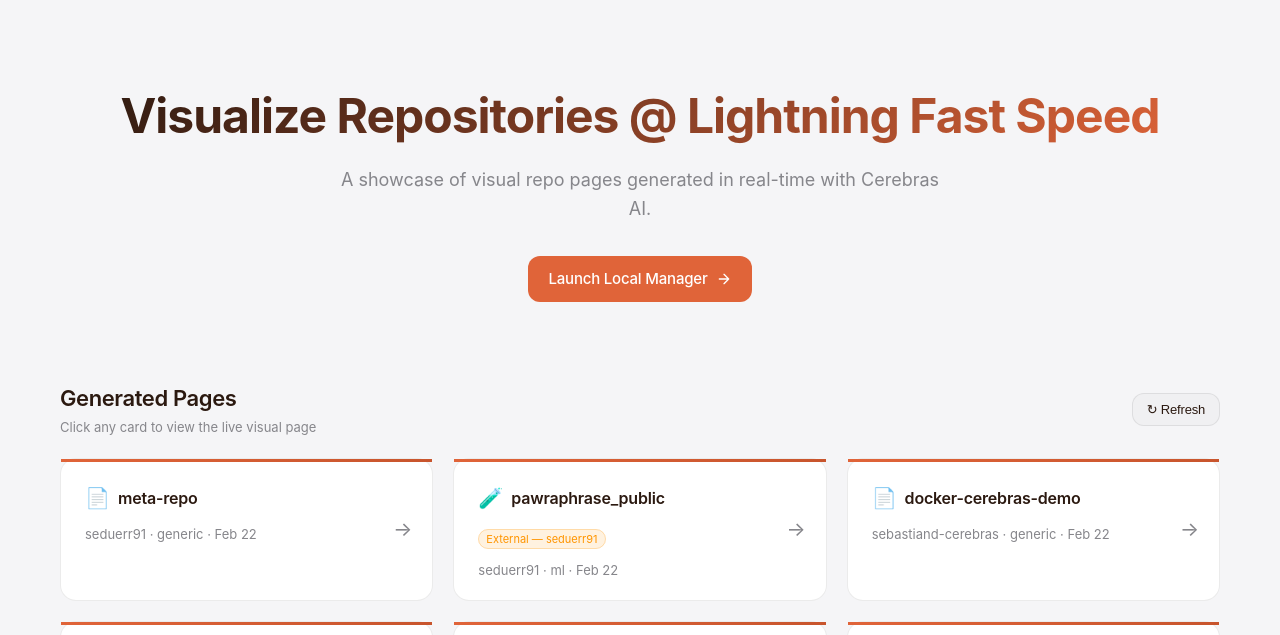
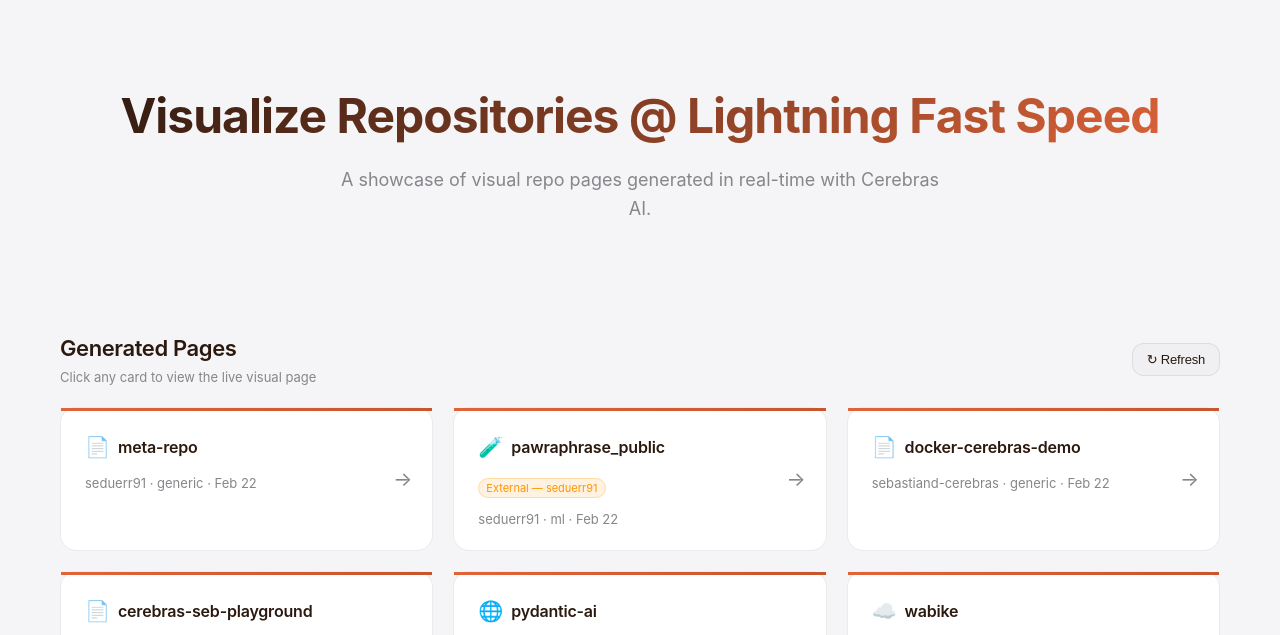
Before and after one commit to sebastiand-cerebras/meta-repo, a website: page index.html in a window 1280 px wide. Shown: the part 103-738 px from the top of the page. Drawn offline with Linux system fonts and the light colour scheme.

Commit message:
Remove localhost Launch Local Manager button from public page

```diff
--- a/index.html
+++ b/index.html
@@ -209,12 +209,6 @@
     <section class="hero">
       <h2>Visualize Repositories @ Lightning Fast Speed</h2>
       <p>A showcase of visual repo pages generated in real-time with Cerebras AI.</p>
-      <div style="margin-top: 32px; display: flex; justify-content: center; gap: 16px; flex-wrap: wrap;">
-        <a href="http://localhost:3200" class="btn btn-primary">
-          <span>Launch Local Manager</span>
-          <svg xmlns="http://www.w3.org/2000/svg" width="16" height="16" viewBox="0 0 24 24" fill="none" stroke="currentColor" stroke-width="2" stroke-linecap="round" stroke-linejoin="round"><path d="M5 12h14M12 5l7 7-7 7"/></svg>
-        </a>
-      </div>
     </section>
 
     <!-- ===== GENERATED PAGES ===== -->
```
